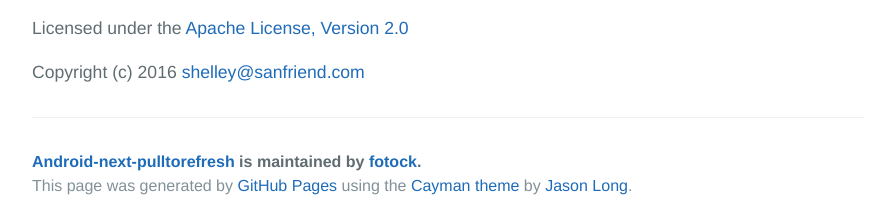
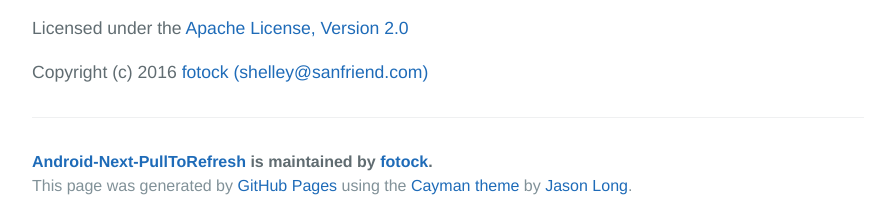
Before and after one commit to fotock/Android-Next-PullToRefresh, a plain HTML site: page index.html in a window 1280 px wide. Shown: the part 3625-3845 px from the top of the page, without its empty margins (192-1087 px from the left). Drawn offline with Linux system fonts and the light colour scheme.

Commit message:
Update index.html

```diff
--- a/index.html
+++ b/index.html
@@ -146,11 +146,11 @@
 
 <p>Licensed under the <a href="http://www.apache.org/licenses/LICENSE-2.0.html">Apache License, Version 2.0</a></p>
 
-<p>Copyright (c) 2016 <a href="https://sanfriend.com/">shelley@sanfriend.com</a></p>
+<p>Copyright (c) 2016 <a href="https://sanfriend.com/">fotock (shelley@sanfriend.com)</a></p>
 </article>
 
       <footer class="site-footer">
-        <span class="site-footer-owner"><a href="https://github.com/fotock/Android-Next-PullToRefresh">Android-next-pulltorefresh</a> is maintained by <a href="https://github.com/fotock">fotock</a>.</span>
+        <span class="site-footer-owner"><a href="https://github.com/fotock/Android-Next-PullToRefresh">Android-Next-PullToRefresh</a> is maintained by <a href="https://github.com/fotock">fotock</a>.</span>
 
         <span class="site-footer-credits">This page was generated by <a href="https://pages.github.com">GitHub Pages</a> using the <a href="https://github.com/jasonlong/cayman-theme">Cayman theme</a> by <a href="https://twitter.com/jasonlong">Jason Long</a>.</span>
       </footer>
```
